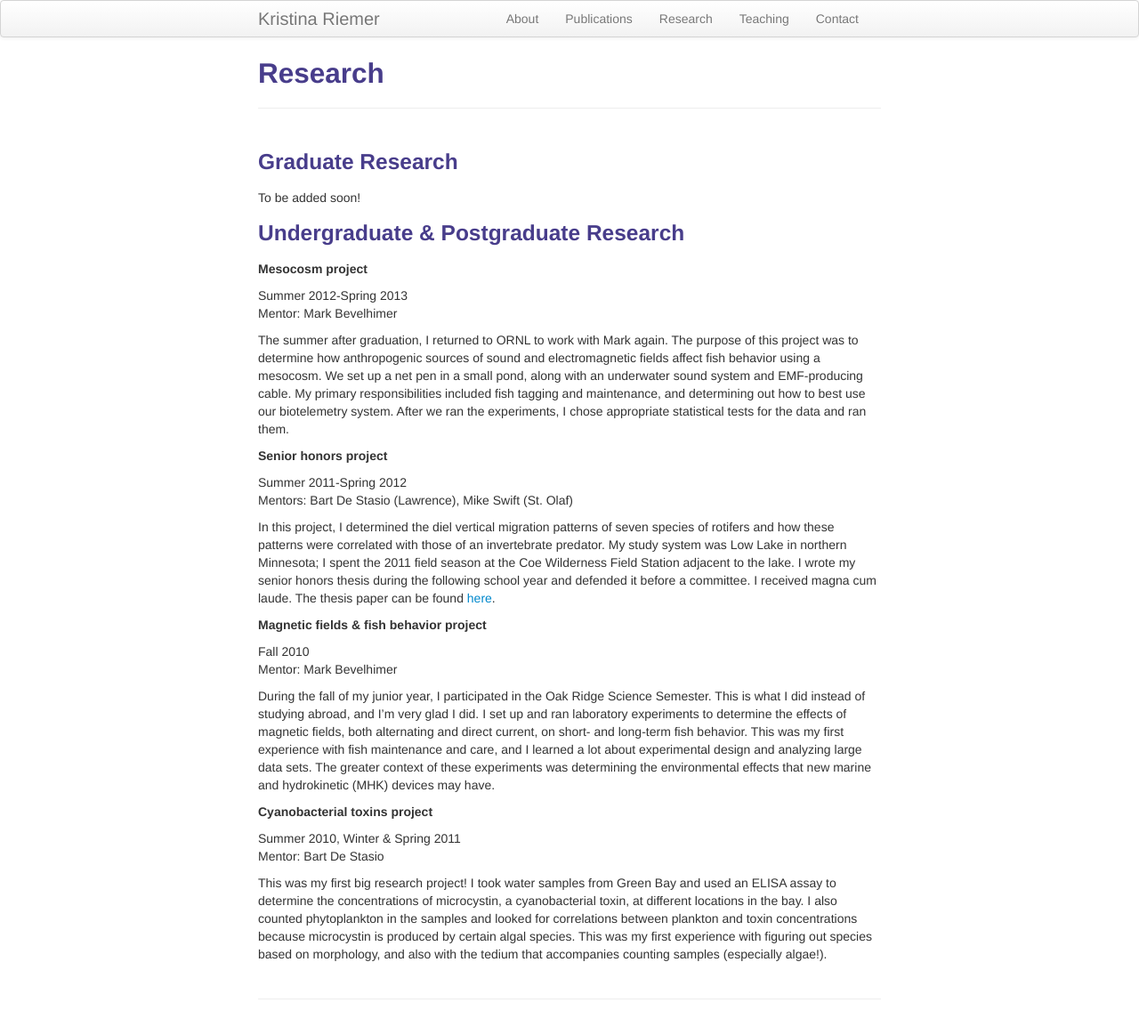
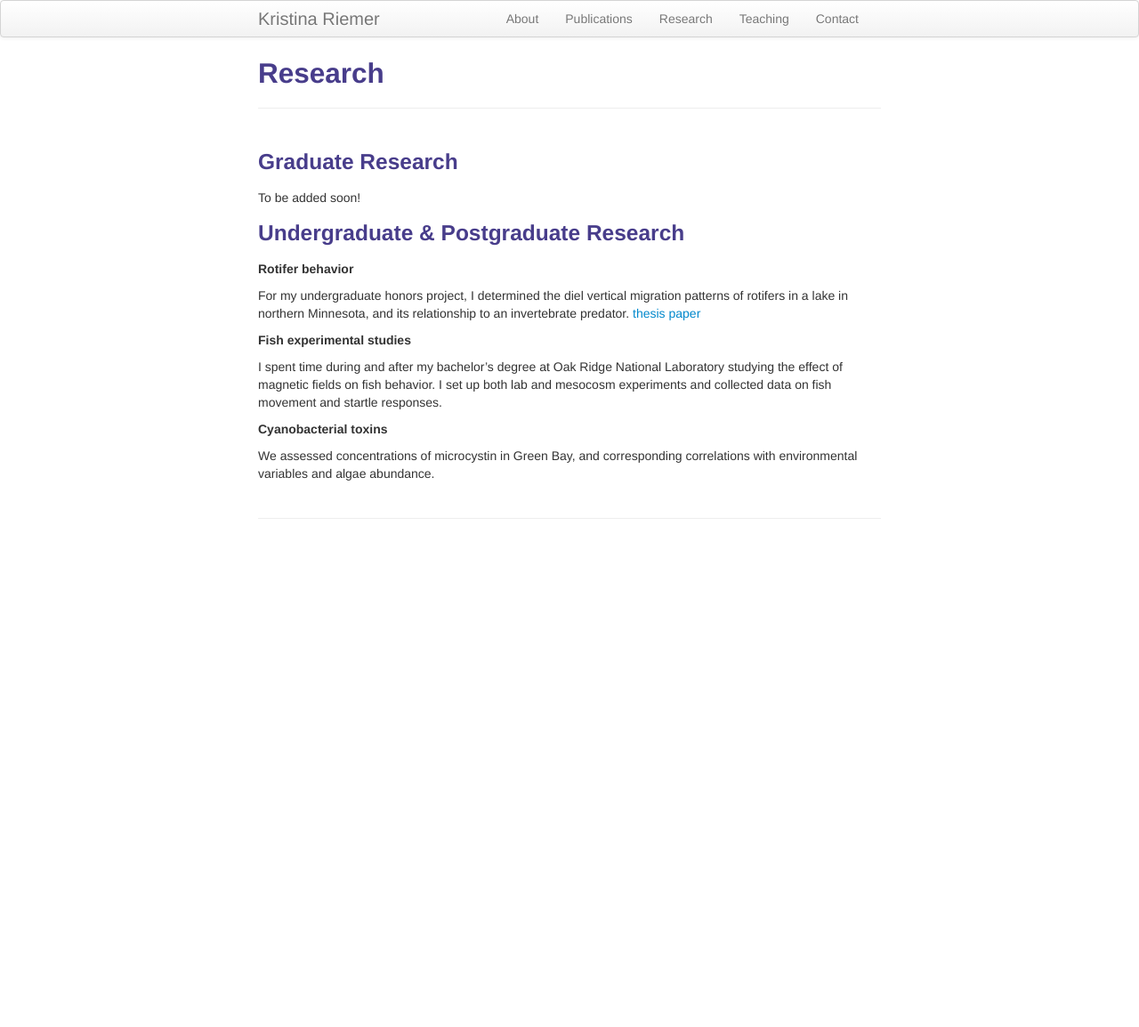
Before and after one commit to KristinaRiemer/KristinaRiemer.github.io, a Jekyll site: the page built from pages/Research.md, in a window 1280 px wide. Shown: the whole page at 89% size. Built offline with Jekyll 4.4.1, drawn with Linux system fonts in a browser that asks for light colours; after the commit the page ends 900 px from its top, so only the background shows below that.

Commit message:
Shorten undergrad research descriptions

```diff
--- a/pages/Research.md
+++ b/pages/Research.md
@@ -10,30 +10,14 @@ To be added soon!
 
 ### Undergraduate & Postgraduate Research
 
-**Mesocosm project**
+**Rotifer behavior**
 
-Summer 2012-Spring 2013
-Mentor: Mark Bevelhimer
+For my undergraduate honors project, I determined the diel vertical migration patterns of rotifers in a lake in northern Minnesota, and its relationship to an invertebrate predator. [thesis paper](http://lux.lawrence.edu/luhp/16/)
 
-The summer after graduation, I returned to ORNL to work with Mark again. The purpose of this project was to determine how anthropogenic sources of sound and electromagnetic fields affect fish behavior using a mesocosm. We set up a net pen in a small pond, along with an underwater sound system and EMF-producing cable. My primary responsibilities included fish tagging and maintenance, and determining out how to best use our biotelemetry system. After we ran the experiments, I chose appropriate statistical tests for the data and ran them.
+**Fish experimental studies**
 
-**Senior honors project**
+I spent time during and after my bachelor's degree at Oak Ridge National Laboratory studying the effect of magnetic fields on fish behavior. I set up both lab and mesocosm experiments and collected data on fish movement and startle responses.
 
-Summer 2011-Spring 2012
-Mentors: Bart De Stasio (Lawrence), Mike Swift (St. Olaf)
+**Cyanobacterial toxins**
 
-In this project, I determined the diel vertical migration patterns of seven species of rotifers and how these patterns were correlated with those of an invertebrate predator. My study system was Low Lake in northern Minnesota; I spent the 2011 field season at the Coe Wilderness Field Station adjacent to the lake. I wrote my senior honors thesis during the following school year and defended it before a committee. I received magna cum laude. The thesis paper can be found [here](http://lux.lawrence.edu/luhp/16/).
-
-**Magnetic fields & fish behavior project**
-
-Fall 2010
-Mentor: Mark Bevelhimer
-
-During the fall of my junior year, I participated in the Oak Ridge Science Semester. This is what I did instead of studying abroad, and I'm very glad I did. I set up and ran laboratory experiments to determine the effects of magnetic fields, both alternating and direct current, on short- and long-term fish behavior. This was my first experience with fish maintenance and care, and I learned a lot about experimental design and analyzing large data sets. The greater context of these experiments was determining the environmental effects that new marine and hydrokinetic (MHK) devices may have.
-
-**Cyanobacterial toxins project**
-
-Summer 2010, Winter & Spring 2011
-Mentor: Bart De Stasio
-
-This was my first big research project! I took water samples from Green Bay and used an ELISA assay to determine the concentrations of microcystin, a cyanobacterial toxin, at different locations in the bay. I also counted phytoplankton in the samples and looked for correlations between plankton and toxin concentrations because microcystin is produced by certain algal species. This was my first experience with figuring out species based on morphology, and also with the tedium that accompanies counting samples (especially algae!).
+We assessed concentrations of microcystin in Green Bay, and corresponding correlations with environmental variables and algae abundance.
```
